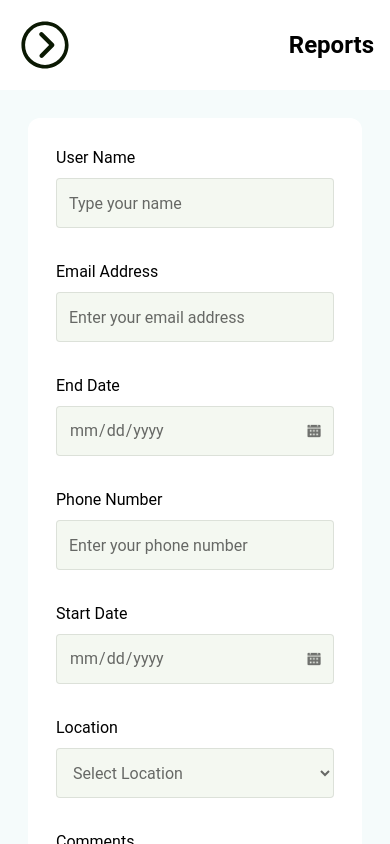
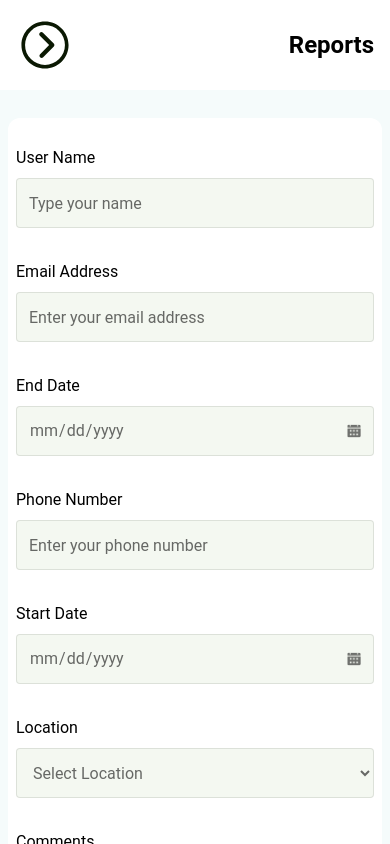
Before and after one commit to Sardar-Taha/task-project, a Next.js app: page /reports in a window 390 px wide. Built offline with nearby package versions, Linux system fonts and the light colour scheme.

Commit message:
Margin fixes

```diff
--- a/src/app/page.jsx
+++ b/src/app/page.jsx
@@ -10,7 +10,7 @@ import {
 
 export default function Home() {
   return (
-    <div className="px-8 pb-8">
+    <div className="px-2 lg:px-8 pb-8">
       <div className="flex flex-col md:flex-row gap-8 mt-8">
         <div className="w-[100%]  md:w-[30%] rounded-xl">
           <div className="bg-white border border-[#D9D9D9] p-7 rounded-xl block ">
--- a/src/app/reports/page.jsx
+++ b/src/app/reports/page.jsx
@@ -1,7 +1,7 @@
 const Page = () => {
   return (
     <div>
-      <div className="bg-[#fff] m-7 p-7 min-h-[calc(100vh-150px)] rounded-xl">
+      <div className="bg-[#fff] my-7 py-7 px-2 mx-2 lg:px-7 lg:mx-7 min-h-[calc(100vh-150px)] rounded-xl">
         <div className="flex flex-col md:flex-row gap-8">
           <div className="w-full">
             <label className="block text-[#000] text-[16px] font-[400] mb-2">
```
